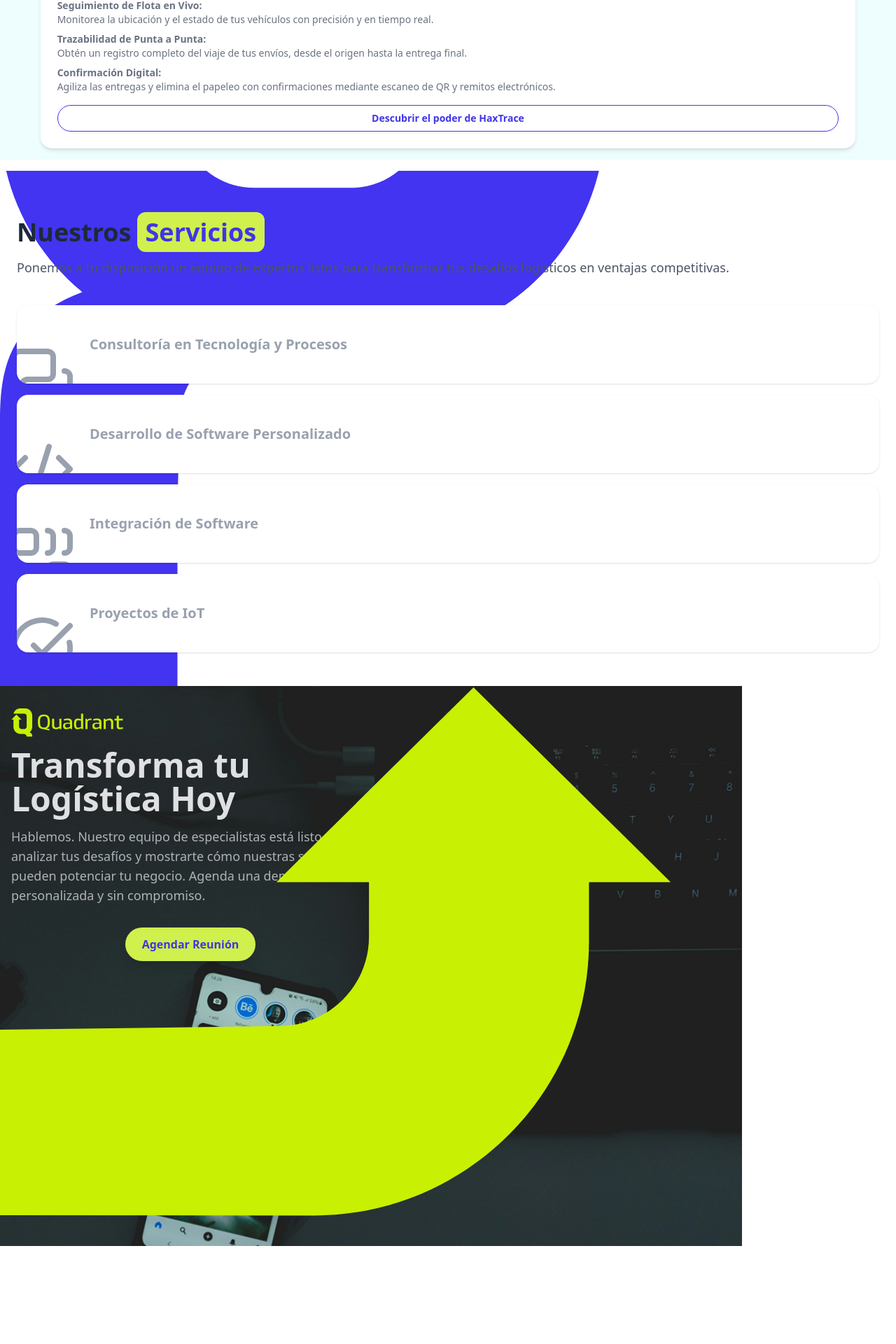
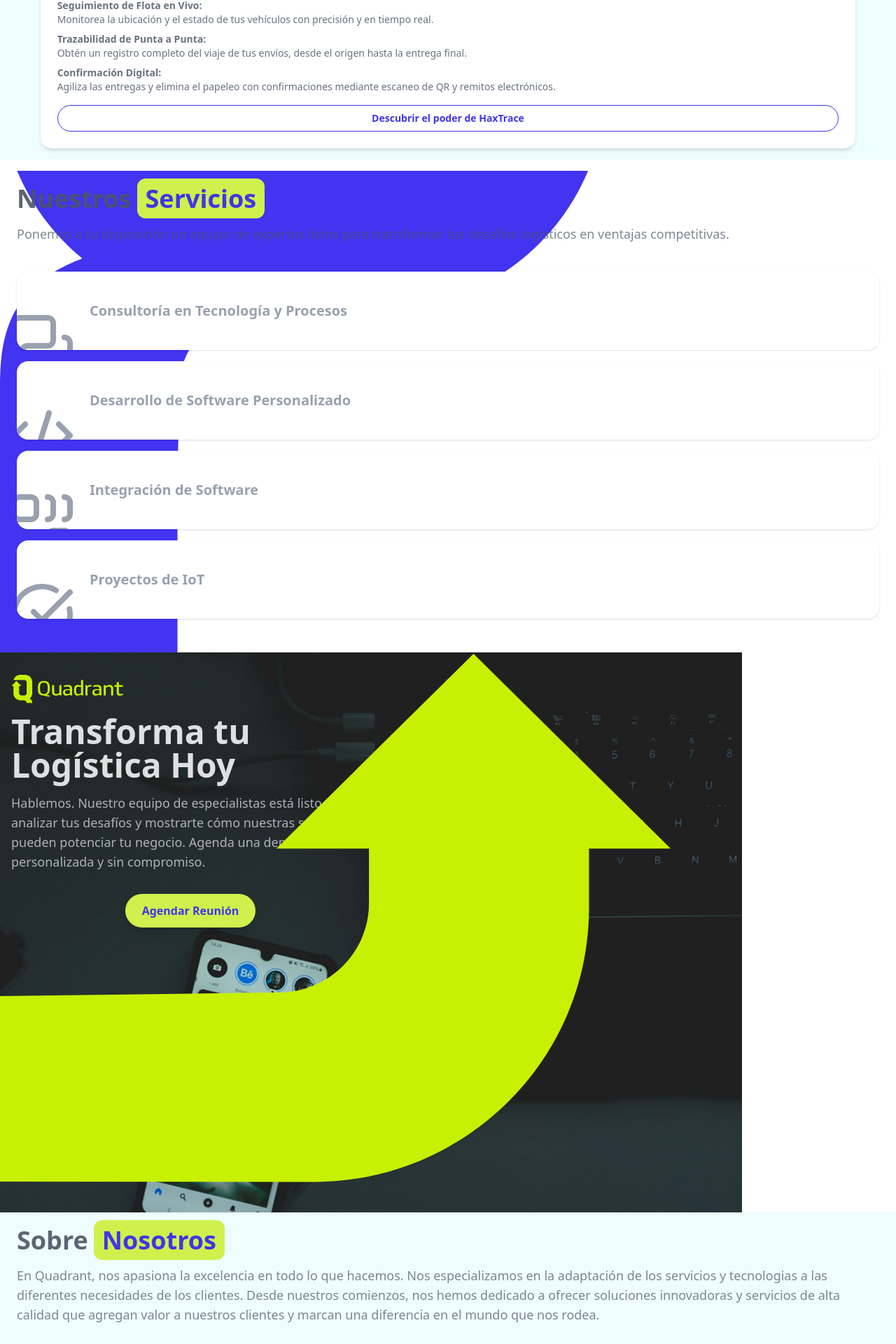
Before and after one commit to braguilera/quadrant, a React (Vite) app: page / in a window 1280 px wide. Shown: the part 2839-4759 px from the top of the page at 70% size. Before the commit the page ends 4619 px from the top, so only its background shows below. Built offline with nearby package versions, Linux system fonts and the light colour scheme; a web font is replaced by a local one.

Commit message:
Services en proceso

```diff
--- a/src/App.jsx
+++ b/src/App.jsx
@@ -3,7 +3,7 @@
 import Home from './screens/Home'
 import Partners from './screens/Partners'
 import Products from './screens/Products'
-import Productv2 from './screens/Productv2'
+import AboutUs from './screens/AboutUs'
 import Services from './screens/Services'
 
 function App() {
@@ -14,6 +14,7 @@
       <Products />
       <Services />
       <CtaSection/>
+      <AboutUs />
     </>
   )
 }
--- a/src/screens/AboutUs.jsx
+++ b/src/screens/AboutUs.jsx
@@ -1,10 +1,37 @@
 import React from 'react'
+import { motion } from "framer-motion";
 
 const AboutUs = () => {
   return (
-    <div>
+    <section className="relative max-w-7xl mx-auto px-6 overflow-hidden bg-accent">
+      <article>
+        <motion.h2
+          className="pt-5 text-3xl lg:text-4xl font-display font-bold text-gray-600/90 mb-4"
+          initial={{ opacity: 0, y: 20 }}
+          whileInView={{ opacity: 1, y: 0 }}
+          viewport={{ once: true }}
+          transition={{ duration: 0.6 }}
+        >
+          Sobre
+          <span
+              className='text-primary bg-secondary py-1 px-3 ml-2 rounded-xl'
+          >
+              Nosotros
+          </span>
+        </motion.h2>
+        <motion.p
+            className='text-gray-600/70 mb-10 text-lg'
+            initial={{ opacity: 0, y: 20 }}
+            whileInView={{ opacity: 1, y: 0 }}
+            viewport={{ once: true }}
+            transition={{ duration: 0.6, delay: 0.1 }}
+        >
+          En Quadrant, nos apasiona la excelencia en todo lo que hacemos. Nos especializamos en la adaptación de los servicios y tecnologias a las diferentes necesidades de los clientes.
+          Desde nuestros comienzos, nos hemos dedicado a ofrecer soluciones innovadoras y servicios de alta calidad que agregan valor a nuestros clientes y marcan una diferencia en el mundo que nos rodea.
+        </motion.p>
 
-    </div>
+      </article>
+    </section>
   )
 }
 
--- a/src/screens/Services.jsx
+++ b/src/screens/Services.jsx
@@ -46,22 +46,18 @@
   };
 
   return (
-    // CAMBIO 1: Añadimos 'relative' a la sección para que actúe como contenedor
-    <section className="relative max-w-7xl mx-auto px-6 py-12 overflow-hidden">
-
-        {/* CAMBIO 2: Movemos la imagen a su propia capa de fondo (z-0) */}
+    <section className="relative max-w-7xl mx-auto px-6 pb-12 overflow-hidden">
         <div className="absolute inset-0 z-0 pointer-events-none">
             <img
                 src={services_vector}
                 alt="Vector decorativo de fondo"
-                className="absolute bottom-0 left-0 w-3/4" // Ajusta posición y tamaño aquí
+                className="absolute bottom-0 left-0 w-3/4"
             />
         </div>
 
-        {/* CAMBIO 3: Todo el contenido va en un contenedor con z-index superior */}
         <div className="relative z-10">
             <motion.h2
-                className="pt-5 text-3xl lg:text-4xl font-display font-bold text-gray-800 mb-4"
+                className="pt-5 text-3xl lg:text-4xl font-display font-bold text-gray-600/90 mb-4"
                 initial={{ opacity: 0, y: 20 }}
                 whileInView={{ opacity: 1, y: 0 }}
                 viewport={{ once: true }}
@@ -75,7 +71,7 @@
                 </span>
             </motion.h2>
             <motion.p
-                className='text-gray-600 mb-10 text-lg'
+                className='text-gray-600/70 mb-10 text-lg'
                 initial={{ opacity: 0, y: 20 }}
                 whileInView={{ opacity: 1, y: 0 }}
                 viewport={{ once: true }}
```
Also changed, not shown: src/assets/aboutUs/imagen_example.png (added).
